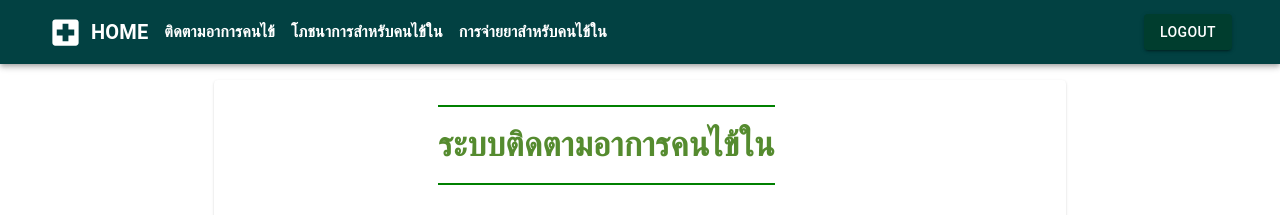
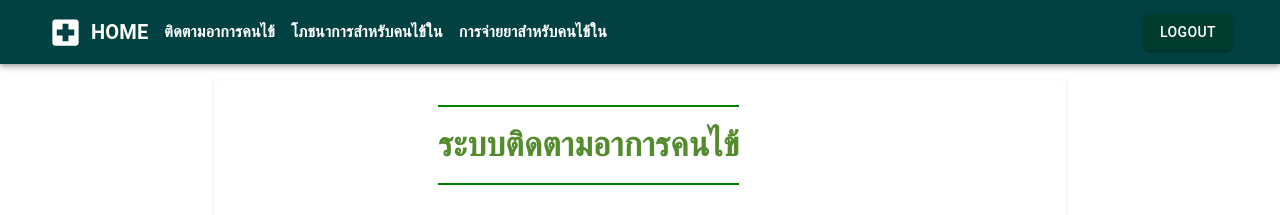
Before and after one commit to panupongKanin/Master-SA65, a React (Create React App) app in the folder frontend/: page /SymptomCreate in a window 1280 px wide. Shown: the top 215 px of the page. Built offline with nearby package versions, Linux system fonts and the light colour scheme; no server answers.

Commit message:
DBug_Ver0.1.2

```diff
--- a/frontend/src/components/Bar_01.tsx
+++ b/frontend/src/components/Bar_01.tsx
@@ -18,7 +18,7 @@ import { FormControl } from '@mui/material';
 import { Link as RouterLink } from "react-router-dom";
 
 
-function ResponsiveAppBar_02() {
+function ResponsiveAppBar_01() {
   const [anchorElNav, setAnchorElNav] = React.useState<null | HTMLElement>(null);
   const [anchorElUser, setAnchorElUser] = React.useState<null | HTMLElement>(null);
 
@@ -135,4 +135,4 @@ function ResponsiveAppBar_02() {
     </AppBar>
   );
 }
-export default ResponsiveAppBar_02;
+export default ResponsiveAppBar_01;
--- a/frontend/src/components/Manage.tsx
+++ b/frontend/src/components/Manage.tsx
@@ -262,7 +262,6 @@ function Manage() {
               sx={{
                 marginTop: 3,
                 marginX: 2,
-
                 paddingX: 2,
                 paddingY: 0,
               }}
--- a/frontend/src/components/MedicineCreate.tsx
+++ b/frontend/src/components/MedicineCreate.tsx
@@ -9,7 +9,7 @@ import Box from "@mui/material/Box";
 import Divider from "@mui/material/Divider";
 import Snackbar from "@mui/material/Snackbar";
 import MuiAlert, { AlertProps } from "@mui/material/Alert";
-import { MEDICINEInterface, WHEREInterface, DOCTORInterface, BASKETInterface } from "../interfaces/MedicineInterface";
+import { MEDICINEInterface, WHEREInterface, DOCTORInterface, BASKETInterface } from "../interfaces/MedicineUI";
 import { AdapterDateFns } from "@mui/x-date-pickers/AdapterDateFns";
 import { LocalizationProvider } from "@mui/x-date-pickers/LocalizationProvider";
 import { DatePicker } from "@mui/x-date-pickers/DatePicker";
--- a/frontend/src/components/SymptomCreate.tsx
+++ b/frontend/src/components/SymptomCreate.tsx
@@ -198,7 +198,7 @@ function SymptomCreate() {
                 fontFamily="Arial"
               >
                 <hr color="Green" />
-                <b>ระบบติดตามอาการคนไข้ใน</b>
+                <b>ระบบติดตามอาการคนไข้</b>
                 <hr color="Green" />
               </Typography>
             </Box>
```
Also changed, not shown: frontend/src/interfaces/MedicineUI.ts (renamed from frontend/src/interfaces/MedicineInterface.ts), 2 other files (tests, documents, lock files or other folders).
